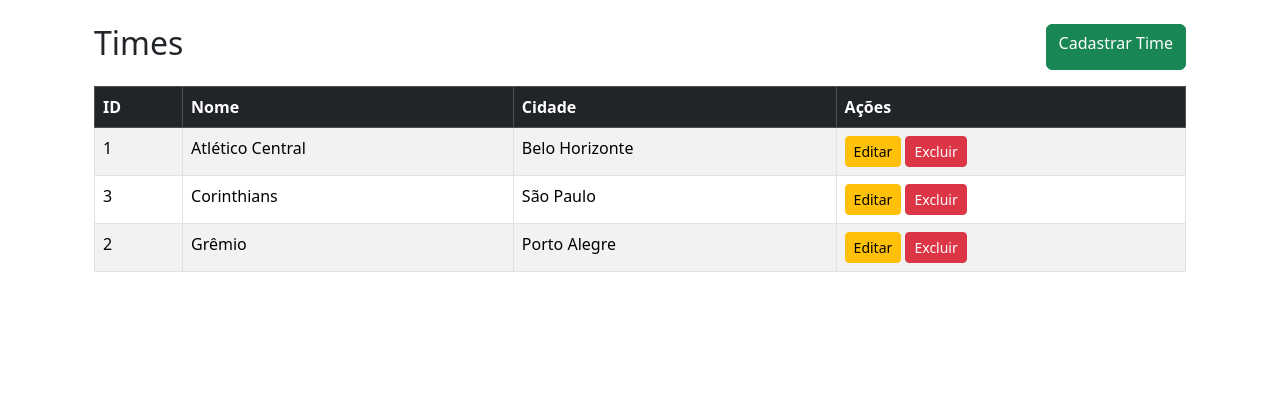
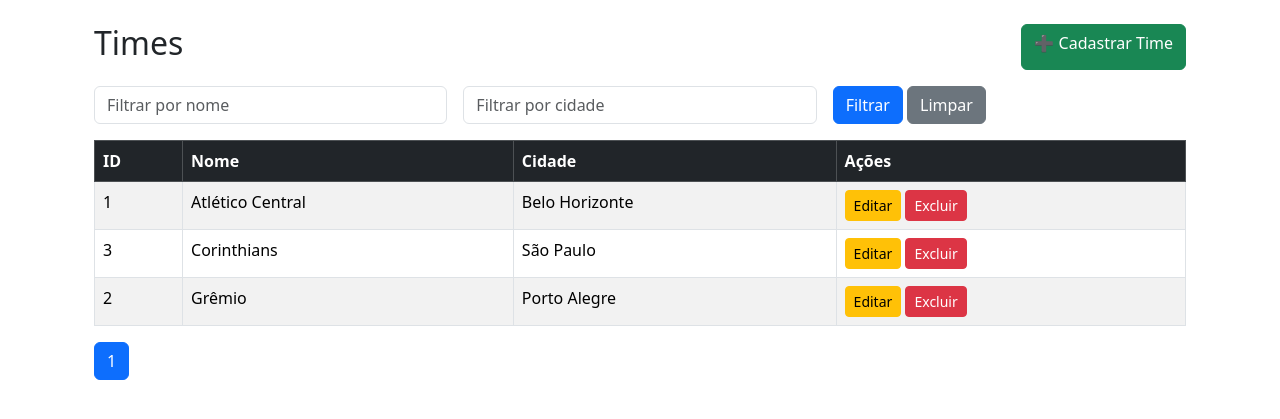
Before and after one commit to anaa-amaral/futebol_em_crud, a PHP site: page /public/times/read.php in a window 1280 px wide. Shown: the part 56-475 px from the top of the page. Run offline with PHP 8.4, Linux system fonts and the light colour scheme; data comes from the database, SQL or seed files in the repository.

Commit message:
add - paginação e filtro nos times

```diff
--- a/public/times/read.php
+++ b/public/times/read.php
@@ -1,14 +1,97 @@
 <?php
 include('../../includes/db.php');
 include('../../includes/header.php');
+
+// --- Filtros ---
+$nomeFiltro = $_GET['nome'] ?? '';
+$cidadeFiltro = $_GET['cidade'] ?? '';
+
+// --- Paginação ---
+$pagina = $_GET['pagina'] ?? 1;
+$itens_por_pagina = 10;
+$offset = ($pagina - 1) * $itens_por_pagina;
+
+// Contar total de registros com filtros
+$sqlCount = "SELECT COUNT(*) as total FROM times WHERE 1=1";
+$paramsCount = [];
+$typesCount = "";
+
+// Filtro por nome
+if ($nomeFiltro) {
+    $sqlCount .= " AND nome LIKE ?";
+    $paramsCount[] = "%$nomeFiltro%";
+    $typesCount .= "s";
+}
+
+// Filtro por cidade
+if ($cidadeFiltro) {
+    $sqlCount .= " AND cidade LIKE ?";
+    $paramsCount[] = "%$cidadeFiltro%";
+    $typesCount .= "s";
+}
+
+$stmtCount = $conn->prepare($sqlCount);
+if (!empty($paramsCount)) {
+    $stmtCount->bind_param($typesCount, ...$paramsCount);
+}
+$stmtCount->execute();
+$total_registros = $stmtCount->get_result()->fetch_assoc()['total'];
+$total_paginas = ceil($total_registros / $itens_por_pagina);
+
+// --- Consulta principal ---
+$sql = "SELECT * FROM times WHERE 1=1";
+$params = [];
+$types = "";
+
+// Filtro por nome
+if ($nomeFiltro) {
+    $sql .= " AND nome LIKE ?";
+    $params[] = "%$nomeFiltro%";
+    $types .= "s";
+}
+
+// Filtro por cidade
+if ($cidadeFiltro) {
+    $sql .= " AND cidade LIKE ?";
+    $params[] = "%$cidadeFiltro%";
+    $types .= "s";
+}
+
+// Ordenação e limite
+$sql .= " ORDER BY nome ASC LIMIT ?, ?";
+$params[] = $offset;
+$params[] = $itens_por_pagina;
+$types .= "ii";
+
+$stmt = $conn->prepare($sql);
+$stmt->bind_param($types, ...$params);
+$stmt->execute();
+$result = $stmt->get_result();
 ?>
 
 <div class="container mt-4">
     <div class="d-flex justify-content-between mb-3">
         <h2>Times</h2>
-        <a class="btn btn-success" href="create.php">Cadastrar Time</a>
+        <a class="btn btn-success" href="create.php">➕ Cadastrar Time</a>
     </div>
 
+    <!-- Formulário de Filtros -->
+    <form method="GET" class="row g-3 mb-3">
+        <div class="col-md-4">
+            <input type="text" name="nome" class="form-control" placeholder="Filtrar por nome"
+                   value="<?= htmlspecialchars($nomeFiltro) ?>">
+        </div>
+        <div class="col-md-4">
+            <input type="text" name="cidade" class="form-control" placeholder="Filtrar por cidade"
+                   value="<?= htmlspecialchars($cidadeFiltro) ?>">
+        </div>
+        <div class="col-md-4">
+            <button type="submit" class="btn btn-primary">Filtrar</button>
+            <a href="index.php" class="btn btn-secondary">Limpar</a>
+        </div>
+    </form>
+
+    <!-- Tabela -->
     <table class="table table-striped table-bordered">
         <thead class="table-dark">
             <tr>
@@ -19,22 +102,33 @@ include('../../includes/header.php');
             </tr>
         </thead>
         <tbody>
-            <?php
-            $sql = "SELECT * FROM times ORDER BY nome";
-            $result = $conn->query($sql);
-
-            while($row = $result->fetch_assoc()) {
-                echo "<tr>
-                    <td>{$row['id']}</td>
-                    <td>{$row['nome']}</td>
-                    <td>{$row['cidade']}</td>
+            <?php while($row = $result->fetch_assoc()): ?>
+                <tr>
+                    <td><?= $row['id'] ?></td>
+                    <td><?= htmlspecialchars($row['nome']) ?></td>
+                    <td><?= htmlspecialchars($row['cidade']) ?></td>
                     <td>
-                        <a href='update.php?id={$row['id']}' class='btn btn-sm btn-warning'>Editar</a>
-                        <a href='delete.php?id={$row['id']}' class='btn btn-sm btn-danger' onclick=\"return confirm('Deseja realmente excluir o time {$row['nome']}?')\">Excluir</a>
+                        <a href="update.php?id=<?= $row['id'] ?>" class="btn btn-sm btn-warning">Editar</a>
+                        <a href="delete.php?id=<?= $row['id'] ?>" class="btn btn-sm btn-danger"
+                           onclick="return confirm('Deseja realmente excluir o time <?= $row['nome'] ?>?')">
+                           Excluir
+                        </a>
                     </td>
-                </tr>";
-            }
-            ?>
+                </tr>
+            <?php endwhile; ?>
         </tbody>
     </table>
+
+    <!-- Paginação -->
+    <nav>
+        <ul class="pagination">
+            <?php for ($i = 1; $i <= $total_paginas; $i++): ?>
+                <li class="page-item <?= ($i == $pagina) ? 'active' : '' ?>">
+                    <a class="page-link" href="?pagina=<?= $i ?>&nome=<?= $nomeFiltro ?>&cidade=<?= $cidadeFiltro ?>">
+                        <?= $i ?>
+                    </a>
+                </li>
+            <?php endfor; ?>
+        </ul>
+    </nav>
 </div>
```
